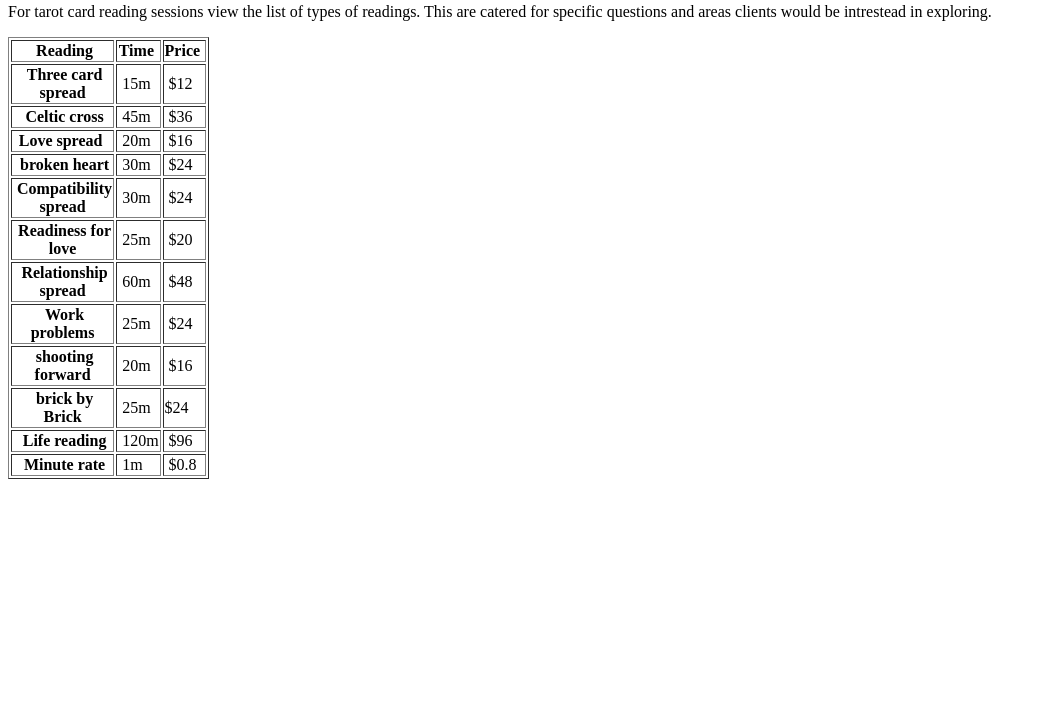
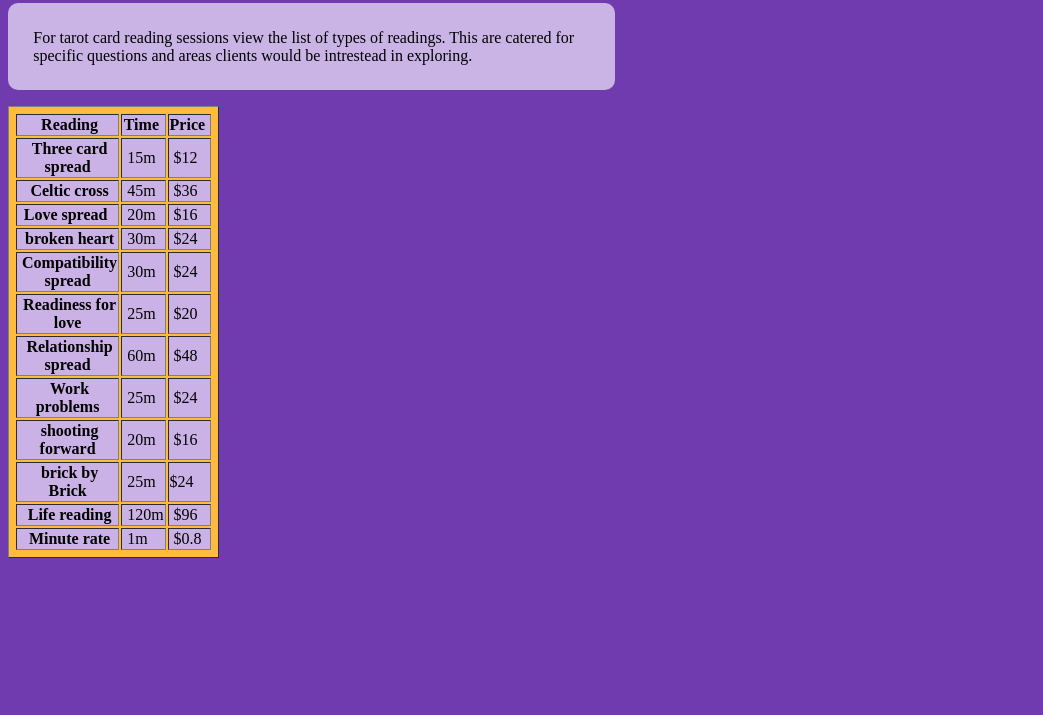
Before and after one commit to nico0715/website, a plain HTML site: page Tarot.html in a window 1280 px wide. Shown: the part 85-800 px from the top of the page, without its empty margins (0-1043 px from the left). Drawn offline with Linux system fonts and the light colour scheme.

Commit message:
changed css styles

```diff
--- a/Tarot.html
+++ b/Tarot.html
@@ -3,7 +3,7 @@
 <head>
 <meta charset="UTF-8">
 <title>Tarot</title>
-<link href="../../solar psychic services/css/styles.css" rel="stylesheet" type="text/css">
+<link href="css/styles.css" rel="stylesheet" type="text/css">
 </head>
 
 <body>
--- a/css/styles.css
+++ b/css/styles.css
@@ -37,6 +37,19 @@ body p {
 body section h3 {
     color: #FFBB3E;
 }
+section aside table {
+    padding-top: 5px;
+    padding-right: 5px;
+    padding-bottom: 5px;
+    padding-left: 5px;
+    background-color: #FFBB3E;
+}
+tbody tr td {
+    background-color: #CBB2E6;
+}
+tbody tr th {
+    background-color: #CBB2E6;
+}
 
 .Image_side {
     border: thick groove #FFBB3E;
```
Also changed, not shown: About.html (+1 -0 lines), 1 other file.
